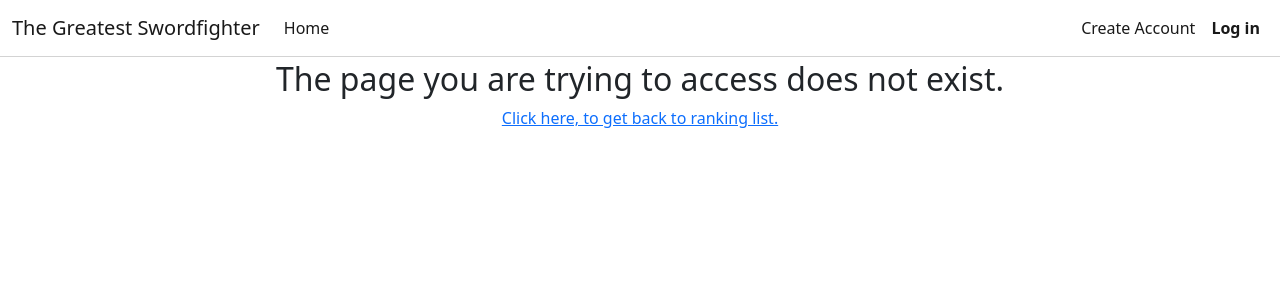
After one commit to jensbrauer/rankYourSwordFighterResubmission, a Django app: template templates/404.html in a window 1280 px wide. The commit adds this page. Shown: the top 300 px of the page. Run offline with Django 3.2, Linux system fonts and the light colour scheme; the template is opened without the code that fills it, so the values that code supplies are empty.

Commit message:
create 404 and 500 templates

```diff
--- a/static/css/style.css
+++ b/static/css/style.css
@@ -52,3 +52,7 @@
   background-color: white;
   border-bottom: 1px solid lightgray;
 }
+
+#error_page {
+  text-align: center;
+}
--- /dev/null
+++ b/templates/404.html
@@ -0,0 +1,11 @@
+{% extends "base.html" %}
+
+{% block content %}
+
+<div class="row" id="error_page">
+    <h2>
+        The page you are trying to access does not exist.
+    </h2>
+    <p><a href="{% url 'home' %}">Click here, to get back to ranking list.</a></p>
+</div>
+{%endblock%}
```
Also changed, not shown: templates/500.html (added, +11 -0 lines), ranking/urls.py (line endings or trailing spaces), ranking/views.py (line endings or trailing spaces).
